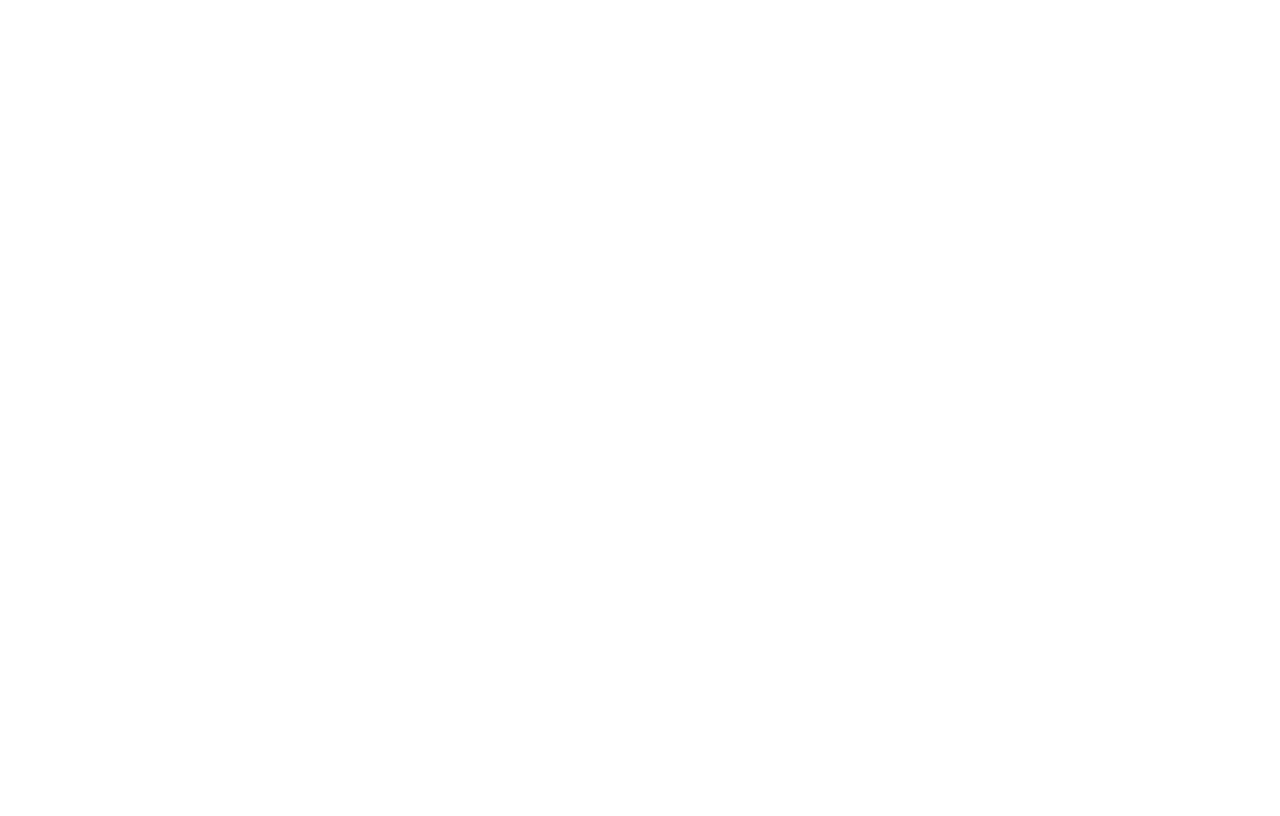
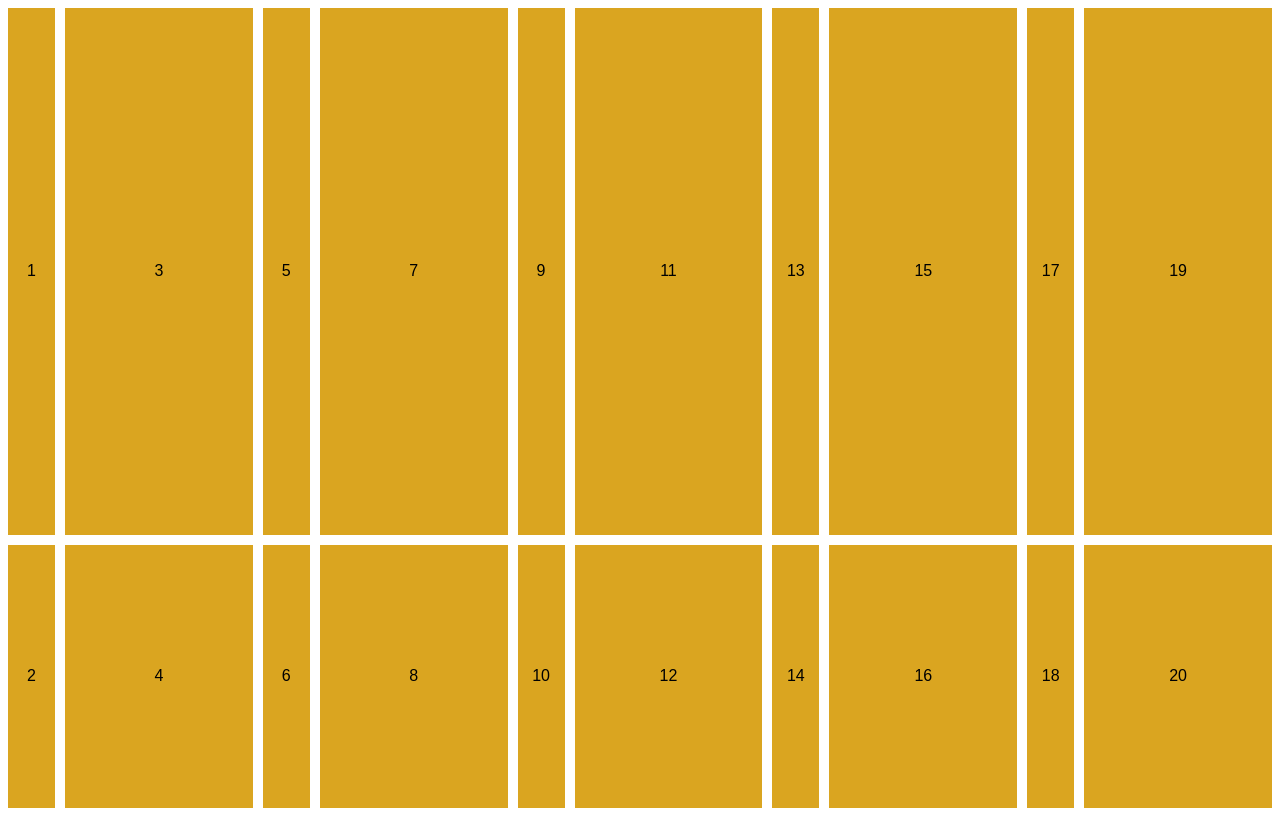
Before and after one commit to FranciscoJavierMartin/CSS-Grid-course, a Nuxt app: page /16-grid in a window 1280 px wide. Before the commit this address had no page. Built offline with nearby package versions, Linux system fonts and the light colour scheme.

Commit message:
lessson 16

```diff
--- /dev/null
+++ b/pages/16-grid.vue
@@ -0,0 +1,42 @@
+<template>
+  <main>
+    <div>1</div>
+    <div>2</div>
+    <div>3</div>
+    <div>4</div>
+    <div>5</div>
+    <div>6</div>
+    <div>7</div>
+    <div>8</div>
+    <div>9</div>
+    <div>10</div>
+    <div>11</div>
+    <div>12</div>
+    <div>13</div>
+    <div>14</div>
+    <div>15</div>
+    <div>16</div>
+    <div>17</div>
+    <div>18</div>
+    <div>19</div>
+    <div>20</div>
+  </main>
+</template>
+
+<style>
+main {
+  height: 100vh;
+  display: grid;
+  grid-gap: 10px;
+  font-family: sans-serif;
+  grid:
+    /* Rows / Columns */ 10fr 5fr / auto-flow 2fr 8fr;
+}
+
+main div {
+  display: flex;
+  justify-content: center;
+  align-items: center;
+  background-color: goldenrod;
+}
+</style>
```
